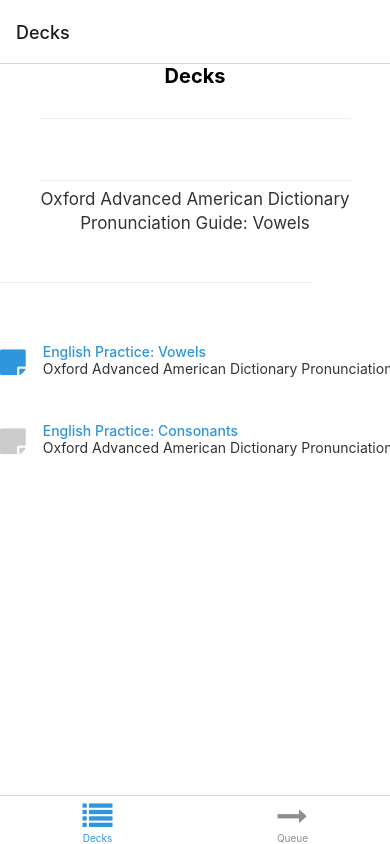
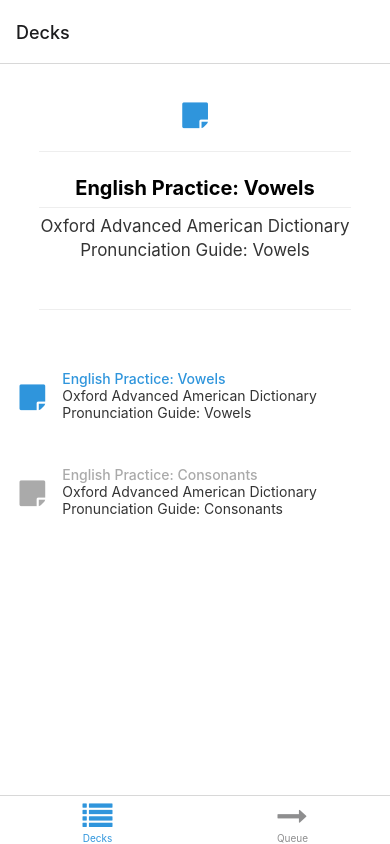
Before and after one commit to pjnalls/memomalist, a React Native app: screen /Deck in a window 390 px wide. Built offline with nearby package versions, Linux system fonts and the light colour scheme.

Commit message:
Enhance styles, linking, and shared util.

```diff
--- a/components/Decks.tsx
+++ b/components/Decks.tsx
@@ -1,11 +1,12 @@
-import React, { useEffect } from "react";
-import { StyleSheet, TouchableOpacity } from "react-native";
-import { FontAwesome } from "@expo/vector-icons";
+import React, { useEffect } from 'react';
+import { StyleSheet, TouchableOpacity } from 'react-native';
+import { FontAwesome } from '@expo/vector-icons';
 
-import Colors from "../constants/Colors";
-import useColorScheme from "../hooks/useColorScheme";
-import { Deck } from "../types";
-import { Text, View } from "./Themed";
+import Colors from '../constants/Colors';
+import useColorScheme from '../hooks/useColorScheme';
+import { Deck } from '../types';
+import { Text, View } from './Themed';
+import { TabBarIcon } from '../shared/TabBarIcon.util';
 
 export default function Decks({
   deck,
@@ -17,7 +18,6 @@
   setDeck: any;
 }) {
   const colorScheme = useColorScheme();
-  useEffect(() => setDeck(() => ({ ...deck })), [setDeck]);
 
   return (
     <View>
@@ -28,7 +28,7 @@
         darkColor="rgba(255,255,255,0.1)"
       />
       {decks.map((d, index) => (
-        <View key={`deck-${d._id}-${index}`} style={styles.helpContainer}>
+        <View key={`deck-${d._id}`} style={styles.helpContainer}>
           <View style={{ marginRight: 17 }}>
             <TouchableOpacity onPress={() => handleDeckSelect(d, setDeck)}>
               <TabBarIcon
@@ -42,18 +42,26 @@
             </TouchableOpacity>
           </View>
 
-          <View>
+          <View
+            style={{
+              width: '80%',
+            }}>
             <TouchableOpacity
               onPress={() => handleDeckSelect(d, setDeck)}
-              style={styles.helpLink}
-            >
-              <Text style={styles.itemTitle} lightColor={Colors.light.tint}>
+              style={styles.helpLink}>
+              <Text
+                style={{
+                  ...styles.itemTitle,
+                  color:
+                    deck._id === index
+                      ? Colors[colorScheme].tabIconSelected
+                      : Colors[colorScheme].tabIconDefault,
+                }}>
                 {d.name}
               </Text>
               <Text
                 lightColor="rgba(0,0,0,0.8)"
-                darkColor="rgba(255,255,255,0.8)"
-              >
+                darkColor="rgba(255,255,255,0.8)">
                 {d.description}
               </Text>
             </TouchableOpacity>
@@ -70,45 +78,26 @@
 
 const styles = StyleSheet.create({
   container: {
-    alignItems: "center",
+    alignItems: 'center',
     marginHorizontal: 50,
   },
-  text: {
-    fontSize: 17,
-    lineHeight: 24,
-    textAlign: "center",
-  },
-  title: {
-    fontSize: 17,
-    lineHeight: 24,
-    textAlign: "center",
-    fontWeight: "500",
-  },
   itemTitle: {
-    fontWeight: "500",
+    fontWeight: '500',
   },
   separator: {
+    alignSelf: 'center',
     marginVertical: 30,
     height: 1,
-    width: "80%",
+    width: '80%',
   },
   helpContainer: {
-    flexDirection: "row",
-    width: "90%",
+    flexDirection: 'row',
     marginTop: 15,
-    alignItems: "center",
+    alignItems: 'center',
+    marginHorizontal: 'auto',
+    width: '90%',
   },
   helpLink: {
     paddingVertical: 15,
   },
 });
-
-/**
- * You can explore the built-in icon families and icons on the web at https://icons.expo.fyi/
- */
-function TabBarIcon(props: {
-  name: React.ComponentProps<typeof FontAwesome>["name"];
-  color: string;
-}) {
-  return <FontAwesome size={30} style={{ marginBottom: -3 }} {...props} />;
-}
--- a/components/Review.tsx
+++ b/components/Review.tsx
@@ -1,5 +1,5 @@
 import { useState } from "react";
-import { Button, ColorSchemeName, StyleSheet } from "react-native";
+import { Button, StyleSheet } from "react-native";
 
 import { ONE_DAY_IN_MILLISECONDS, system } from "../data/Queue.data";
 import { fibonacci } from "../fibonacci";
--- a/constants/Colors.ts
+++ b/constants/Colors.ts
@@ -6,7 +6,7 @@
     text: "#000",
     background: "#fff",
     tint: tintColorLight,
-    tabIconDefault: "#ccc",
+    tabIconDefault: "#aaa",
     tabIconSelected: tintColorLight,
     easy: "#17c",
     okay: "#1a7",
--- a/navigation/LinkingConfiguration.ts
+++ b/navigation/LinkingConfiguration.ts
@@ -19,7 +19,7 @@
         screens: {
           Deck: {
             screens: {
-              DeckTabScreen: "one",
+              DeckTabScreen: "*",
             },
           },
           Queue: {
@@ -30,7 +30,6 @@
         },
       },
       Modal: "modal",
-      NotFound: "*",
     },
   },
 };
--- a/navigation/index.tsx
+++ b/navigation/index.tsx
@@ -3,7 +3,6 @@
  * https://reactnavigation.org/docs/getting-started
  *
  */
-import { FontAwesome } from "@expo/vector-icons";
 import { createBottomTabNavigator } from "@react-navigation/bottom-tabs";
 import {
   NavigationContainer,
@@ -12,7 +11,7 @@
 } from "@react-navigation/native";
 import { createNativeStackNavigator } from "@react-navigation/native-stack";
 import * as React from "react";
-import { ColorSchemeName, Pressable } from "react-native";
+import { ColorSchemeName } from "react-native";
 
 import Colors from "../constants/Colors";
 import useColorScheme from "../hooks/useColorScheme";
@@ -23,10 +22,10 @@
 import {
   RootStackParamList,
   RootTabParamList,
-  RootTabScreenProps,
 } from "../types";
 import LinkingConfiguration from "./LinkingConfiguration";
 import { decks } from "../data/Deck.data";
+import { TabBarIcon } from "../shared/TabBarIcon.util";
 
 export default function Navigation({
   colorScheme,
@@ -107,13 +106,3 @@
     </BottomTab.Navigator>
   );
 }
-
-/**
- * You can explore the built-in icon families and icons on the web at https://icons.expo.fyi/
- */
-function TabBarIcon(props: {
-  name: React.ComponentProps<typeof FontAwesome>["name"];
-  color: string;
-}) {
-  return <FontAwesome size={30} style={{ marginBottom: -3 }} {...props} />;
-}
--- a/screens/DeckTabScreen.tsx
+++ b/screens/DeckTabScreen.tsx
@@ -2,8 +2,10 @@
 import { ScrollView } from "react-native";
 import Decks from "../components/Decks";
 import { Text, View } from "../components/Themed";
+import Colors from "../constants/Colors";
 import { decks } from "../data/Deck.data";
 import useColorScheme from "../hooks/useColorScheme";
+import { TabBarIcon } from "../shared/TabBarIcon.util";
 import { styles } from "../shared/Tab.styles";
 import { Deck } from "../types";
 
@@ -11,7 +13,10 @@
   const colorScheme = useColorScheme();
   return (
     <View style={styles.container}>
-      <Text style={styles.title}>Decks</Text>
+      <TabBarIcon
+        name="sticky-note"
+        color={Colors[colorScheme].tabIconSelected}
+      />
       <View
         style={styles.separator}
         lightColor="#eee"
@@ -20,9 +25,8 @@
 
       <Text
         style={styles.title}
-        lightColor="rgba(0,0,0,0)"
-        darkColor="rgba(255,255,255,1)"
-      >
+        lightColor="rgba(0,0,0,1)"
+        darkColor="rgba(255,255,255,1)">
         {deck.name}
       </Text>
       <View
@@ -33,8 +37,7 @@
       <Text
         style={styles.text}
         lightColor="rgba(0,0,0,0.8)"
-        darkColor="rgba(255,255,255,0.8)"
-      >
+        darkColor="rgba(255,255,255,0.8)">
         {deck.description}
       </Text>
       <ScrollView>
--- a/screens/QueueTabScreen.tsx
+++ b/screens/QueueTabScreen.tsx
@@ -1,19 +1,45 @@
-import Decks from "../components/Decks";
 import Review from "../components/Review";
 import { Text, View } from "../components/Themed";
+import useColorScheme from "../hooks/useColorScheme";
+import { TabBarIcon } from "../shared/TabBarIcon.util";
 import { styles } from "../shared/Tab.styles";
 import { Card, Deck } from "../types";
+import Colors from "../constants/Colors";
 
 export default function QueueTabScreen(deck: Deck) {
+  const colorScheme = useColorScheme();
   const queue: Card[] = deck.cards.filter((card) => card.days <= 0);
   return (
     <View style={styles.container}>
-      <Text style={styles.title}>{deck.name}</Text>
+      <TabBarIcon
+        name="sticky-note"
+        color={Colors[colorScheme].tabIconSelected}
+      />
       <View
         style={styles.separator}
         lightColor="#eee"
         darkColor="rgba(255,255,255,0.1)"
       />
+
+      <Text
+        style={styles.title}
+        lightColor="rgba(0,0,0,1)"
+        darkColor="rgba(255,255,255,1)"
+      >
+        {deck.name}
+      </Text>
+      <View
+        style={styles.smSeparator}
+        lightColor="#eee"
+        darkColor="rgba(255,255,255,0.1)"
+      />
+      <Text
+        style={styles.text}
+        lightColor="rgba(0,0,0,0)"
+        darkColor="rgba(255,255,255,0)"
+      >
+        {deck.description}
+      </Text>
       <Review queue={queue} />
     </View>
   );
--- a/shared/Tab.styles.ts
+++ b/shared/Tab.styles.ts
@@ -2,9 +2,9 @@
 
 export const styles = StyleSheet.create({
   container: {
+    paddingTop: 36,
     flex: 1,
     alignItems: "center",
-    justifyContent: "center",
   },
   title: {
     fontSize: 20,
@@ -13,7 +13,7 @@
     width: "80%",
   },
   separator: {
-    marginVertical: 30,
+    marginVertical: 24,
     height: 1,
     width: "80%",
   },
--- /dev/null
+++ b/shared/TabBarIcon.util.tsx
@@ -0,0 +1,11 @@
+import { FontAwesome } from "@expo/vector-icons";
+
+/**
+ * You can explore the built-in icon families and icons on the web at https://icons.expo.fyi/
+ */
+export function TabBarIcon(props: {
+  name: React.ComponentProps<typeof FontAwesome>["name"];
+  color: string;
+}) {
+  return <FontAwesome size={30} style={{ marginBottom: -3 }} {...props} />;
+}
```
